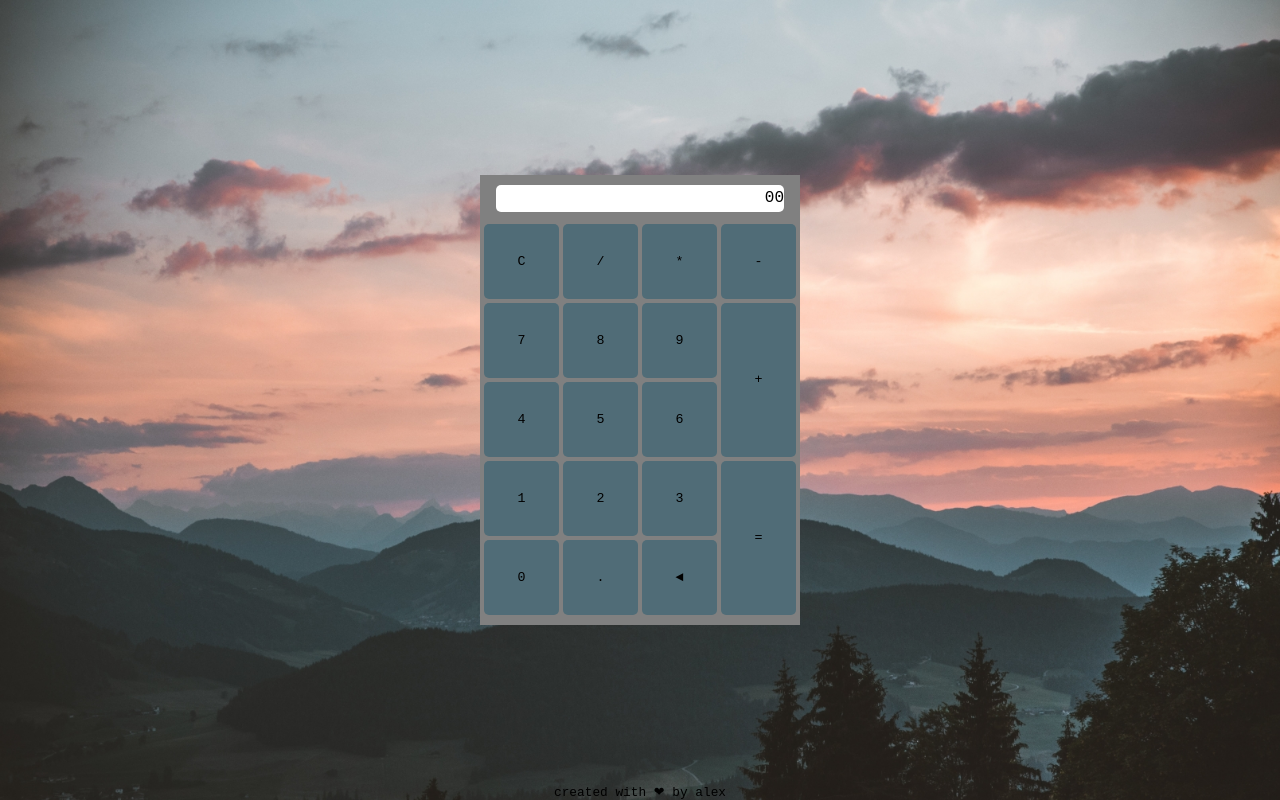
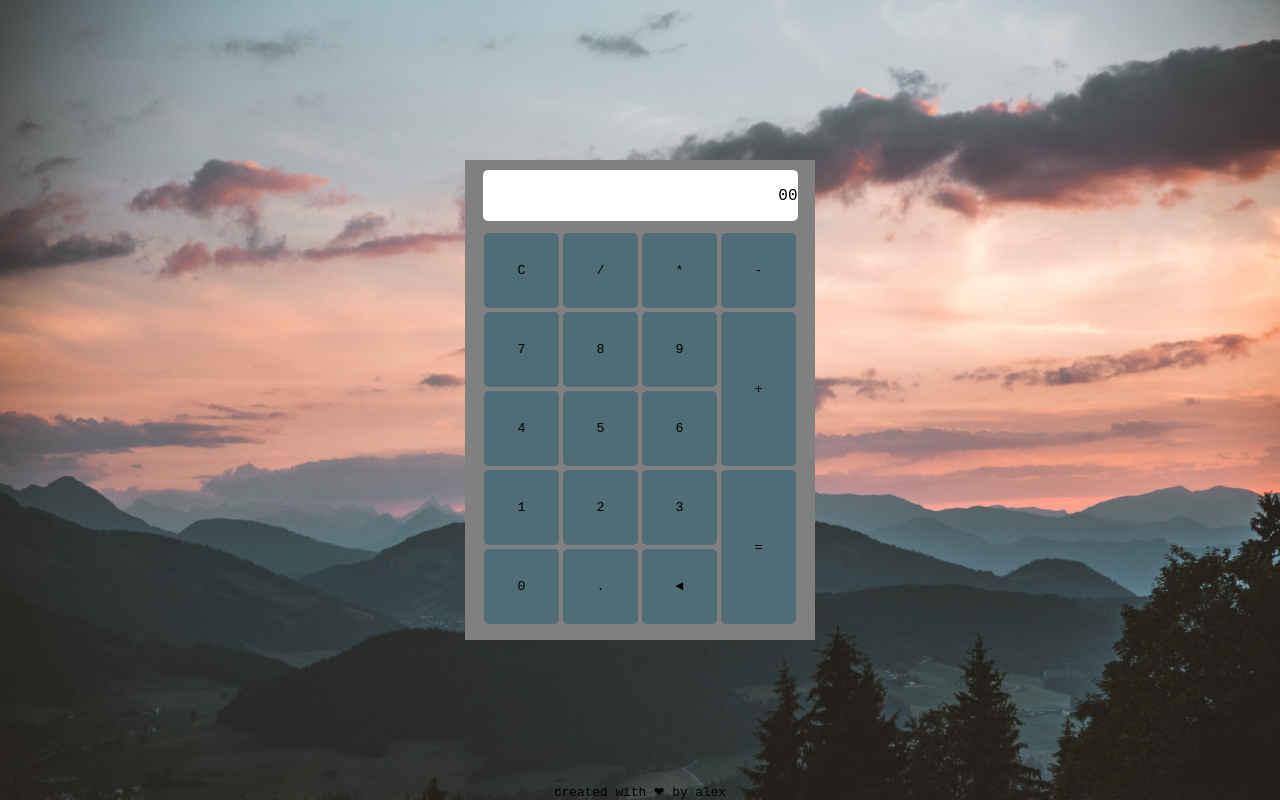
Before and after one commit to AlexJr22/calculator, a plain HTML site: page calculator/calculator.html in a window 1280 px wide. Drawn offline with Linux system fonts and the light colour scheme.

Commit message:
increasing layout sizeincreasing layout size

```diff
--- a/calculator/styles/calculator.css
+++ b/calculator/styles/calculator.css
@@ -3,8 +3,8 @@
 
   display: flex;
 
-  width: 320px;
-  height: 450px;
+  width: 350px;
+  height: 480px;
 
   flex-direction: column;
   align-items: center;
@@ -15,7 +15,7 @@
   display: flex;
 
   width: 90%;
-  height: 30px;
+  height: 60px;
   margin-top: 10px;
   margin-bottom: 10px;
 
```
